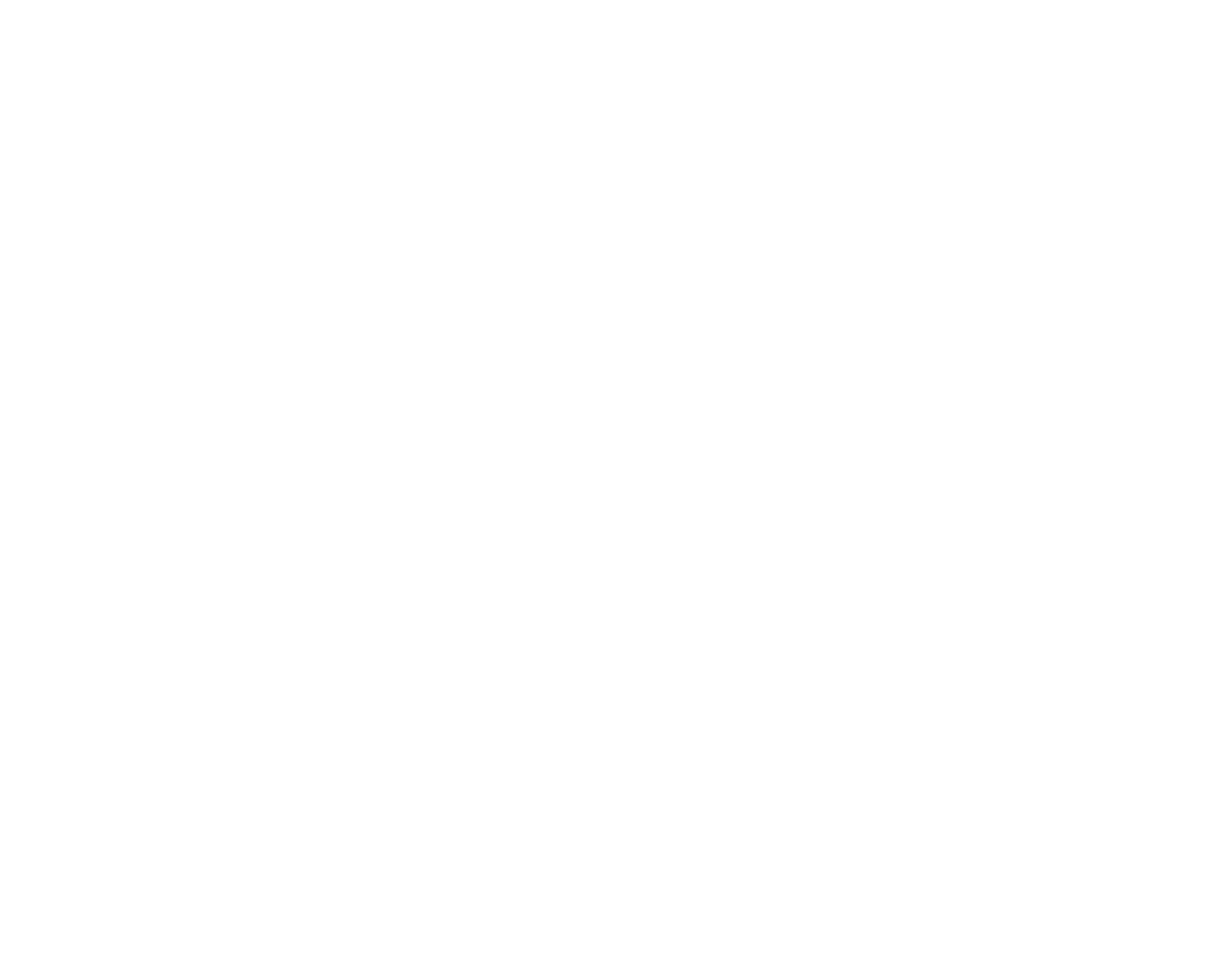
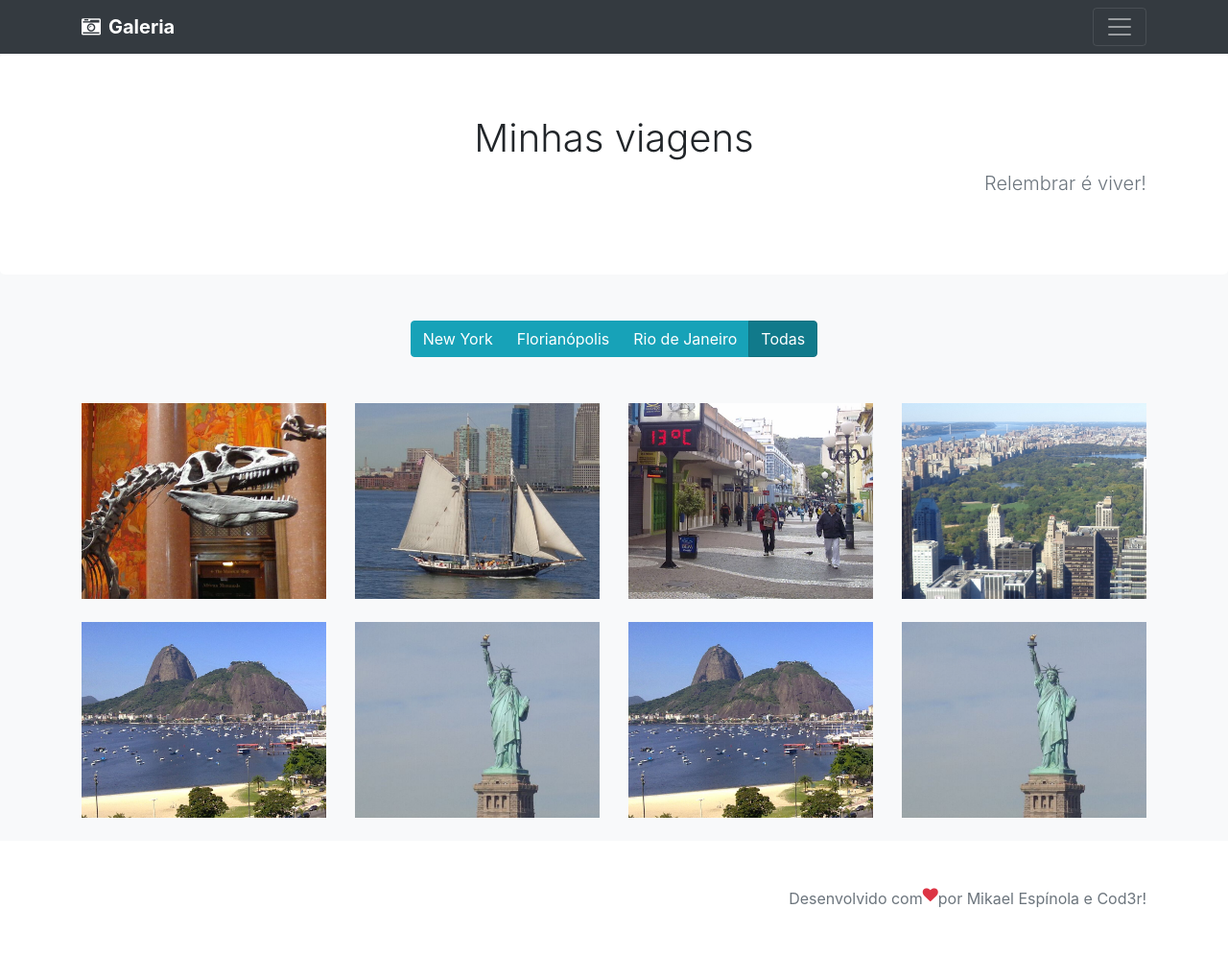
Before and after one commit to mikael-espinola/projeto-galeria, a website built with webpack: page src/index.html in a window 1280 px wide. Shown: the whole page at 96% size. Before the commit the page ends 800 px from the top, so only its background shows below. Built offline with nearby package versions, Linux system fonts and the light colour scheme; files whose address does not match are found by name.

Commit message:
the last version

```diff
--- a/src/index.html
+++ b/src/index.html
@@ -10,7 +10,9 @@
 </head>
 
 <body>
-
+    <header wm-include="/pages/template/header.html"></header>
+    <main class="bg-light" wm-include="/pages/gallery/gallery.html"></main>
+    <footer class="footer" wm-include="/pages/template/footer.html"></footer>
     <script src="app.js"></script>
 </body>
 
--- a/src/index.js
+++ b/src/index.js
@@ -1,3 +1,9 @@
 //arquivos scss
 
 import './scss/index.scss'
+
+import 'jquery'
+import 'bootstrap'
+
+import './js/core/includes'
+import './js/plugins/cityButtons'
--- /dev/null
+++ b/src/js/core/includes.js
@@ -0,0 +1,29 @@
+import $ from 'jquery'
+
+const loadHtmlSuccessCallbacks = []
+
+export function onLoadHtmlSuccess(callback) {
+    if(!loadHtmlSuccessCallbacks.includes(callback)) {
+        loadHtmlSuccessCallbacks.push(callback)
+    }
+}
+
+function loadIncludes(parent) {
+    if(!parent) parent = 'body'
+    $(parent).find('[wm-include]').each(function(i, e) {
+        const url = $(e).attr('wm-include')
+        $.ajax({
+            url,
+            success(data) {
+                $(e).html(data)
+                $(e).removeAttr('wm-include')
+
+                loadHtmlSuccessCallbacks.forEach(
+                    callback => callback(data))
+                loadIncludes(e)
+            }
+        })
+    })
+}
+
+loadIncludes()
--- /dev/null
+++ b/src/js/plugins/cityButtons.js
@@ -0,0 +1,49 @@
+import $ from 'jquery'
+
+import { onLoadHtmlSuccess } from '../core/includes'
+
+const duration = 300
+
+function filterByCity(city) {
+    $('[wm-city]').each(function (i, e) {
+        const isTarget = $(this).attr('wm-city') === city
+            || city === null
+        if (isTarget) {
+            $(this).parent().removeClass('d-none')
+            $(this).fadeIn(duration)
+        } else {
+            $(this).fadeOut(duration, () => {
+                $(this).parent().addClass('d-none')
+            })
+        }
+    })
+}
+
+$.fn.cityButtons = function () {
+    const cities = new Set
+    $('[wm-city]').each(function (i, e) {
+        cities.add($(e).attr('wm-city'))
+    })
+
+    const btns = Array.from(cities).map(city => {
+        const btn = $('<button>')
+            .addClass(['btn', 'btn-info']).html(city)
+        btn.click(e => filterByCity(city))
+        return btn
+    })
+
+    const btnAll = $('<button>')
+        .addClass(['btn', 'btn-info', 'active']).html('Todas')
+    btnAll.click(e => filterByCity(null))
+    btns.push(btnAll)
+
+    const btnGroup = $('<div>').addClass(['btn-group'])
+    btnGroup.append(btns)
+
+    $(this).html(btnGroup)
+    return this
+}
+
+onLoadHtmlSuccess(function() {
+    $('[wm-city-buttons]').cityButtons()
+})
--- /dev/null
+++ b/src/pages/gallery/gallery.html
@@ -0,0 +1,32 @@
+<div wm-include="./pages/gallery/galleryHeader.html"></div>
+
+<div class="container mt-5">
+    <div class="row justify-content-center pb-5">
+        <div wm-city-buttons></div>
+    </div>
+    <div class="row d-flex justify-content-center">
+        <div class="col-12 col-md-6 col-lg-3">
+            <img src="/imgs/ny1.png" class="img-fluid mb-4" wm-city="New York">
+        </div>
+        <div class="col-12 col-md-6 col-lg-3">
+            <img src="/imgs/ny2.png" class="img-fluid mb-4" wm-city="New York">
+        </div>
+        <div class="col-12 col-md-6 col-lg-3">
+            <img src="/imgs/floripa1.png" class="img-fluid mb-4" wm-city="Florianópolis">
+        </div>
+        <div class="col-12 col-md-6 col-lg-3">
+            <img src="/imgs/ny3.png" class="img-fluid mb-4" wm-city="New York">
+        </div>
+        <div class="col-12 col-md-6 col-lg-3">
+            <img src="/imgs/rj1.png" class="img-fluid mb-4" wm-city="Rio de Janeiro">
+        </div>
+        <div class="col-12 col-md-6 col-lg-3">
+            <img src="/imgs/ny4.png" class="img-fluid mb-4" wm-city="New York">
+        </div>
+        <div class="col-12 col-md-6 col-lg-3">
+            <img src="/imgs/rj1.png" class="img-fluid mb-4" wm-city="Rio de Janeiro">
+        </div>
+        <div class="col-12 col-md-6 col-lg-3">
+            <img src="/imgs/ny4.png" class="img-fluid mb-4" wm-city="New York">
+    </div>
+</div>
--- /dev/null
+++ b/src/pages/gallery/galleryHeader.html
@@ -0,0 +1,6 @@
+<section class="jumbotron text-center">
+    <div class="container">
+        <h1 class="jumbotron-heading">Minhas viagens</h1>
+        <p class="lead text-muted">Relembrar é viver!</p>
+    </div>
+</section>
--- /dev/null
+++ b/src/pages/template/footer.html
@@ -0,0 +1,5 @@
+<div class="container">
+    <span class="text-muted">
+        Desenvolvido com <i class="fa fa-heart text-danger"></i> por Mikael Espínola e Cod3r!
+    </span>
+</div>
--- /dev/null
+++ b/src/pages/template/header.html
@@ -0,0 +1,36 @@
+<div class="navbar navbar-dark bg-dark box-shadow">
+    <div class="container d-flex justify-content-between">
+        <a href="#" class="navbar-brand d-flex align-items-center">
+            <i class="fa fa-camera-retro"></i><strong class="pl-2">Galeria</strong>
+        </a>
+        <button class="navbar-toggler collapsed"
+            data-toggle="collapse" data-target="#header">
+            <span class="navbar-toggler-icon"></span>
+        </button>
+    </div>
+</div>
+
+<div class="bg-dark collapse" id="header">
+    <div class="container">
+        <div class="row">
+            <div class="col-sm-8 col-md-7 py-4">
+                <h4 class="text-white">Sobre</h4>
+                <p class="text-muted">Escreva sobre vc...</p>
+            </div>
+            <div class="col-sm-4 offset-md-1 py-4">
+                <h4 class="text-white">Contato</h4>
+                <ul class="list-unstyled">
+                    <li>
+                        <a href="#" class="text-white">Twitter</a>
+                    </li>
+                    <li>
+                        <a href="#" class="text-white">Facebook</a>
+                    </li>
+                    <li>
+                        <a href="mailto:#" class="text-white">Email</a>
+                    </li>
+                </ul>
+            </div>
+        </div>
+    </div>
+</div>
--- a/src/scss/custom.scss
+++ b/src/scss/custom.scss
@@ -0,0 +1,18 @@
+.jumbotron {
+    background-color: #fff;
+    margin: 0;
+}
+
+.jumbotron .jumbotron-heading {
+    font-weight: 300;
+}
+
+.footer {
+    padding-top: 3rem;
+    padding-bottom: 3rem;
+}
+
+.text-muted {
+    display: flex;
+    justify-content: end;
+}
```
Also changed, not shown: package.json (+14 -11 lines), 2 other files.
